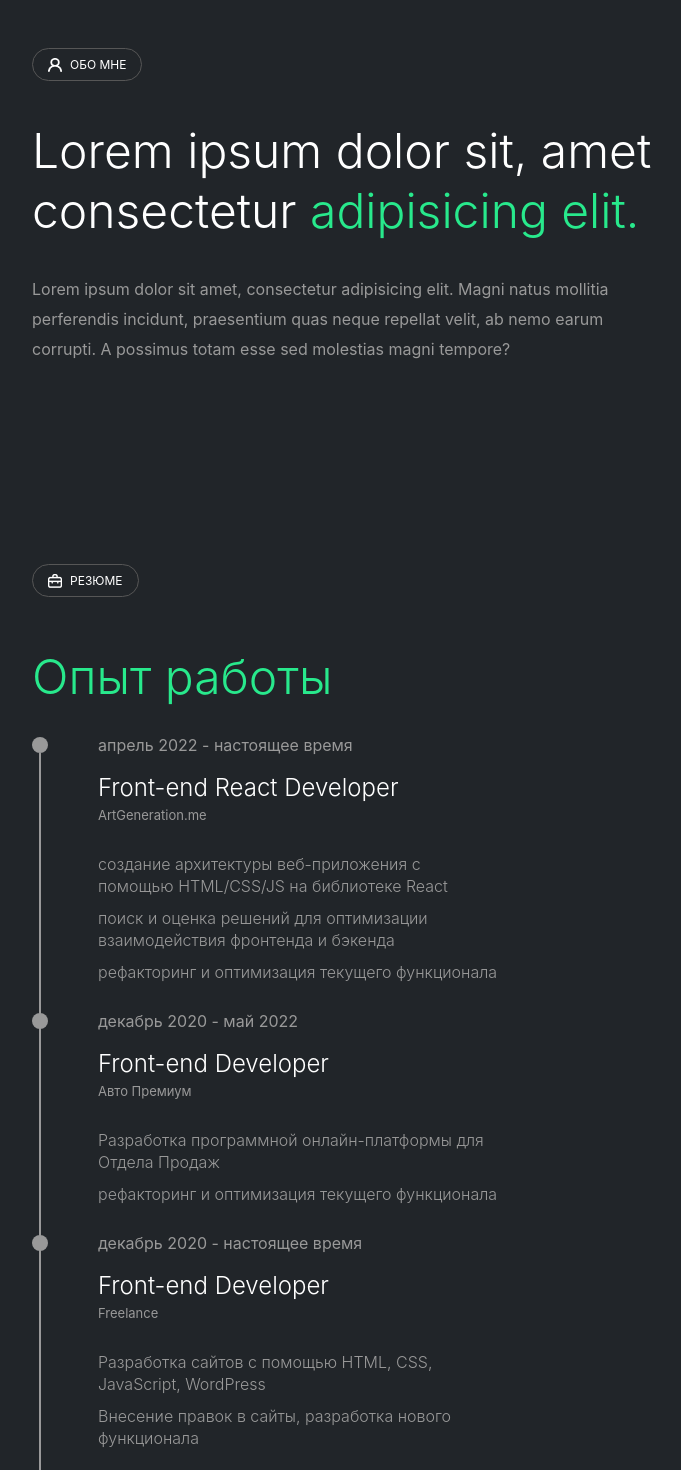
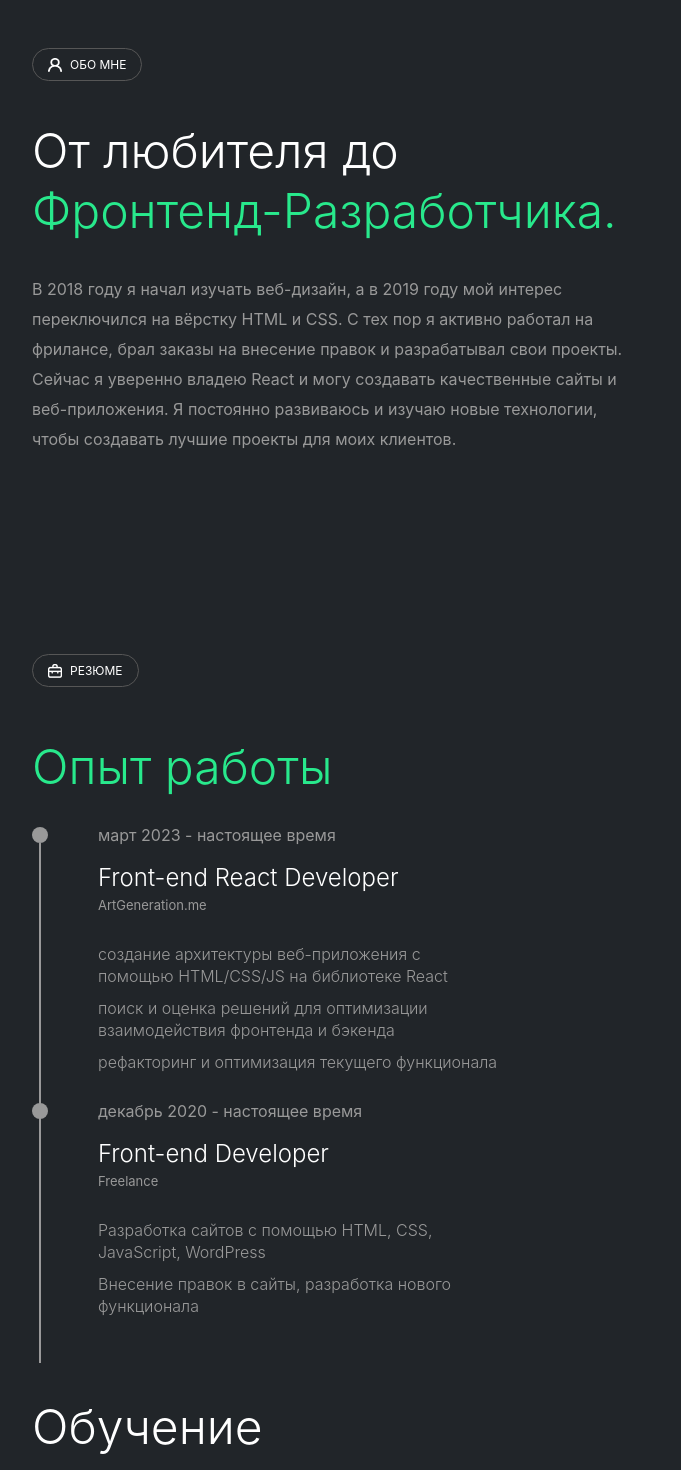
Before and after one commit to Berlin69/react-portfolio, a React (Create React App) app in the folder react-portfolio/: page / in a window 1280 px wide. Shown: the part 1240-2710 px from the top of the page, without its empty margins (323-1004 px from the left). Built offline with nearby package versions, Linux system fonts and the light colour scheme.

Commit message:
feat: info

```diff
--- a/react-portfolio/src/components/__data/about-data.js
+++ b/react-portfolio/src/components/__data/about-data.js
@@ -1,16 +1,16 @@
 export const aboutContent = {
     ru: {
         sectionTitle: 'обо мне',
-        textBeforeAccent: 'Lorem ipsum dolor sit, amet consectetur ',
-        textAccent: 'adipisicing elit.',
-        textAbout: 'Lorem ipsum dolor sit amet, consectetur adipisicing elit. Magni natus mollitia perferendis incidunt, praesentium quas neque repellat velit, ab nemo earum corrupti. A possimus totam esse sed molestias magni tempore?',
+        textBeforeAccent: 'От любителя до ',
+        textAccent: 'Фронтенд-Разработчика.',
+        textAbout: 'В 2018 году я начал изучать веб-дизайн, а в 2019 году мой интерес переключился на вёрстку HTML и CSS. С тех пор я активно работал на фрилансе, брал заказы на внесение правок и разрабатывал свои проекты. Сейчас я уверенно владею React и могу создавать качественные сайты и веб-приложения. Я постоянно развиваюсь и изучаю новые технологии, чтобы создавать лучшие проекты для моих клиентов.',
 
     },
     en: {
         sectionTitle: 'about',
-        textBeforeAccent: 'Lorem ipsum dolor sit, amet consectetur ',
-        textAccent: 'adipisicing elit.',
-        textAbout: 'Lorem ipsum dolor sit amet, consectetur adipisicing elit. Magni natus mollitia perferendis incidunt, praesentium quas neque repellat velit, ab nemo earum corrupti. A possimus totam esse sed molestias magni tempore?',
+        textBeforeAccent: 'From Hobbyist to ',
+        textAccent: 'Front-end Developer.',
+        textAbout: 'In 2018, I started learning web design, and in 2019, my interest shifted to HTML and CSS coding. Since then, I have been actively working as a freelancer, taking orders for making edits and developing my own projects. Currently, I using React and can create high-quality websites and web applications. I am constantly developing and learning new technologies to create the best projects for my clients.',
     }
 }
 
--- a/react-portfolio/src/components/__data/contacts-data.js
+++ b/react-portfolio/src/components/__data/contacts-data.js
@@ -1,16 +1,16 @@
 export const contactsContent = {
   ru: {
-    name: 'Виталий Сизяков',
+    name: 'Максим Опрятин',
     jobTitle: 'Frontend-разработчик',
-    email: 'Vitalii.Siziakov@gmail.com',
+    email: 'max_21292@hotmail.com',
     location: 'Тбилиси, Грузия',
     contactLinkTitle: 'Связаться',
     socials: [],
   },
   en: {
-    name: 'Vitalii Siziakov',
+    name: 'Maksim Opriatin',
     jobTitle: 'Front-end Developer',
-    email: 'Vitalii.Siziakov@gmail.com',
+    email: 'max_21292@hotmail.com',
     location: 'Tbilisi, Georgia',
     contactLinkTitle: 'Contact me',
     socials: [],
@@ -19,8 +19,8 @@ export const contactsContent = {
 
 export const contactsLinks = {
   phone: '995511191035',
-  linkedin: 'https://linkedin.com',
-  telegram: 'https://t.me/vitalii_siziakov',
-  github: 'https://github.com/vitalii-siziakov',
+  linkedin: 'https://www.linkedin.com/in/maksim-opriatin-99b2aa1a7/',
+  telegram: 'https://t.me/bettercallmaksim',
+  github: 'https://github.com/berlin69',
 
 }
--- a/react-portfolio/src/components/__data/resume-data.js
+++ b/react-portfolio/src/components/__data/resume-data.js
@@ -5,23 +5,13 @@ export const resumeContent = {
         education: 'Обучение',
         experienceList: [
             {
-                duration: 'апрель 2022 - настоящее время',
+                duration: 'март 2023 - настоящее время',
                 position: 'Front-end React Developer',
                 company: 'ArtGeneration.me',
                 duties: [
                     'создание архитектуры веб-приложения с помощью HTML/CSS/JS на библиотеке React',
                     'поиск и оценка решений для оптимизации взаимодействия фронтенда и бэкенда',
                     'рефакторинг и оптимизация текущего функционала'
-                ],
-            },
-
-            {
-                duration: 'декабрь 2020 - май 2022',
-                position: 'Front-end Developer',
-                company: 'Авто Премиум',
-                duties: [
-                    'Разработка программной онлайн-платформы для Отдела Продаж',
-                    'рефакторинг и оптимизация текущего функционала',
                 ],
             },
             {
@@ -36,19 +26,19 @@ export const resumeContent = {
         ],
         educationList: [
             {
-                duration: '2022',
+                duration: '2023',
                 position: 'React. Разработка сложных клиентских приложений',
                 company: 'HTML Academy',
             },
             {
-                duration: '2020',
-                position: 'JavaScript. Архитектура клиентских приложений',
+                duration: '2022',
+                position: 'JavaScript. Профессиональная разработка веб-интерфейсов',
                 company: 'HTML Academy',
             },
             {
-                duration: '2020',
-                position: 'JavaScript. Профессиональная разработка веб-интерфейсов',
-                company: 'HTML Academy',
+                duration: '2022',
+                position: 'Верстальщик HTML & CSS',
+                company: 'From 0 to 1. Вадим Прокопчук',
             },
         ]
     },
@@ -58,7 +48,7 @@ export const resumeContent = {
         education: 'Education',
         experienceList: [
             {
-                duration: 'april 2022 - present',
+                duration: 'march 2023 - present',
                 position: 'Front-end React Developer',
                 company: 'ArtGeneration.me',
                 duties: [
@@ -67,42 +57,32 @@ export const resumeContent = {
                     'refactoring and optimization of current functionality'
                 ],
             },
-
-            {
-                duration: 'december 2020 - may 2022',
-                position: 'Front-end Developer',
-                company: 'Auto Premium',
-                duties: [
-                    'Development of an online software platform for the Sales Department',
-                    'refactoring and optimization of current functionality',
-                ],
-            },
             {
                 duration: 'december 2020 - present',
                 position: 'Front-end Developer',
                 company: 'Freelance',
                 duties: [
                     'Website development with HTML, CSS, JavaScript, WordPress',
-                    'Making changes to Websites, developing new functionality',
+                    'refactoring and developing new features',
                 ],
             },
         ],
         educationList: [
 
             {
-                duration: '2022',
+                duration: '2023',
                 position: 'React. Development of complex client applications',
                 company: 'HTML Academy',
             },
             {
-                duration: '2020',
-                position: 'JavaScript. Client Application Architecture',
+                duration: '2022',
+                position: 'JavaScript. Professional development of Web interfaces',
                 company: 'HTML Academy',
             },
             {
-                duration: '2020',
-                position: 'JavaScript. Professional development of Web interfaces',
-                company: 'HTML Academy',
+                duration: '2022',
+                position: 'HTML & CSS Coder',
+                company: 'From 0 to 1. Vadim Prokopchuk',
             },
         ]
     }
--- a/react-portfolio/src/components/__data/skills-data.js
+++ b/react-portfolio/src/components/__data/skills-data.js
@@ -24,32 +24,32 @@ export const skillsList = [
     },
     {
         image: 'images/png/JavaScript.png',
-        percent: '80%',
+        percent: '70%',
         name: 'JavaScript',
     },
     {
         image: 'images/png/sass.png',
-        percent: '80%',
+        percent: '70%',
         name: 'Sass/SCSS',
     },
     {
         image: 'images/png/react.png',
-        percent: '80%',
+        percent: '60%',
         name: 'React',
     },
     {
         image: 'images/png/wordpress.png',
-        percent: '80%',
+        percent: '40%',
         name: 'WordPress',
     },
     {
         image: 'images/png/figma.png',
-        percent: '80%',
+        percent: '75%',
         name: 'Figma',
     },
     {
         image: 'images/png/photoshop.png',
-        percent: '80%',
+        percent: '75%',
         name: 'Photoshop',
     },
     {
@@ -59,7 +59,7 @@ export const skillsList = [
     },
     {
         image: 'images/png/webpack.png',
-        percent: '80%',
+        percent: '70%',
         name: 'Webpack',
     },
 ]
```
